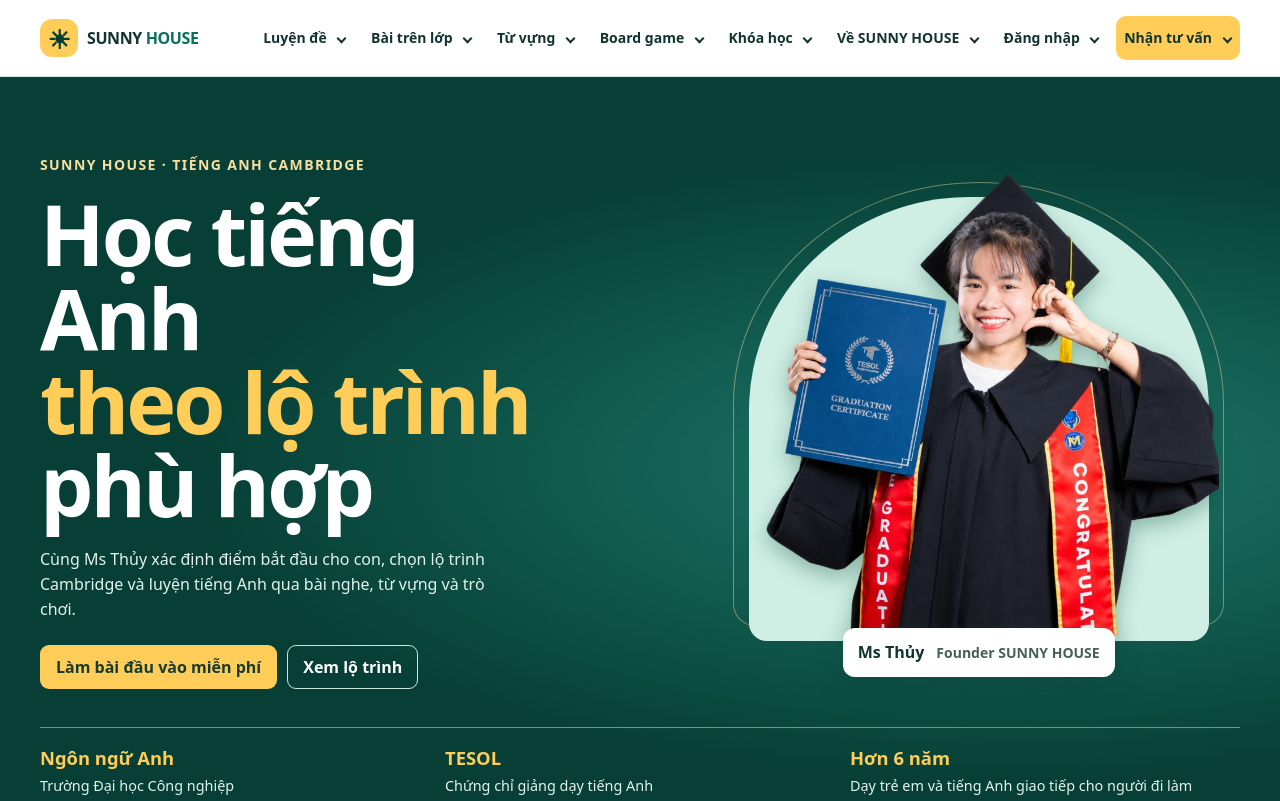
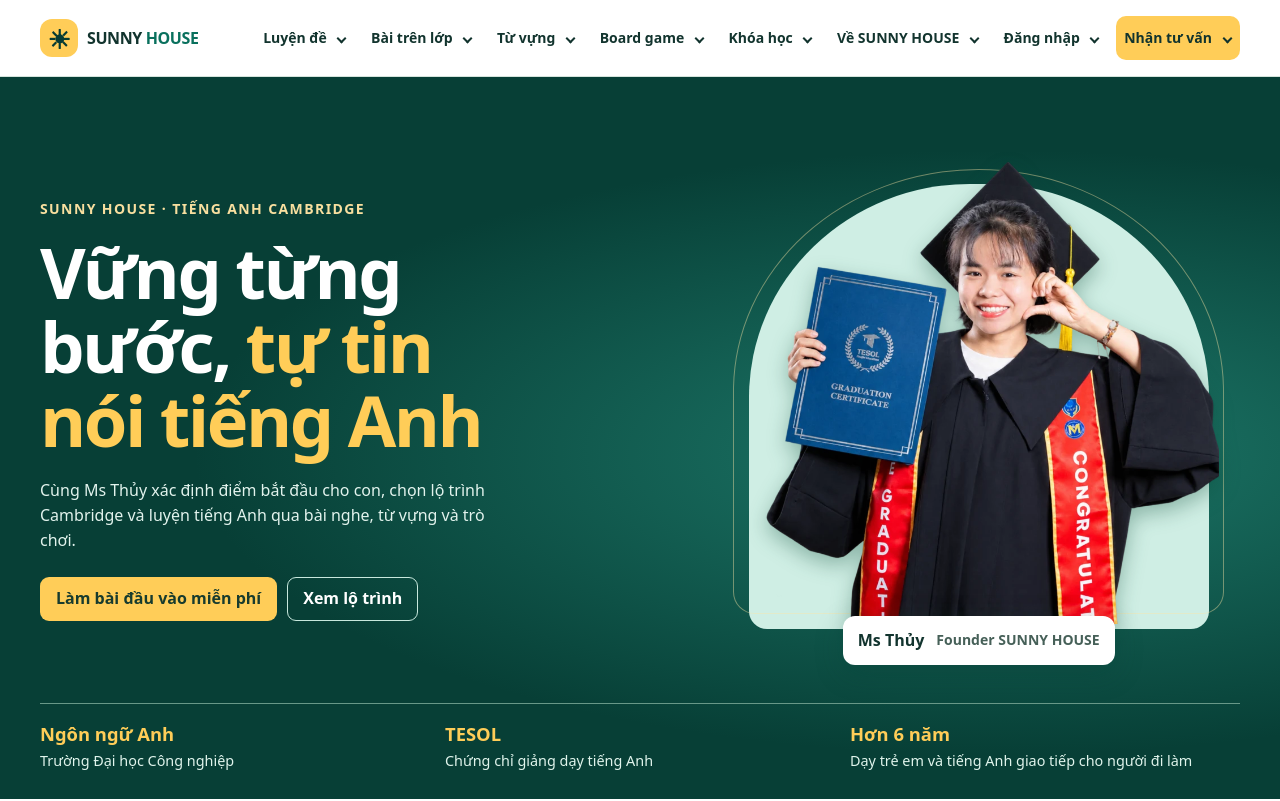
Before and after one commit to tbe80303-arch/sunny-house-website, a website with bundled scripts: page public/index.html in a window 1280 px wide. Shown: the top 801 px of the page. Built offline with nearby package versions, Linux system fonts and the light colour scheme; files whose address does not match are found by name.

Commit message:
Add SUNNY HOUSE headline slogan

```diff
--- a/public/app.js
+++ b/public/app.js
@@ -57,7 +57,7 @@ function home(anchor) {
   main.innerHTML=`<div class="landing">
   <section class="hero"><div class="wrap landing-hero">
     <div class="hero-copy"><p class="hero-label">SUNNY HOUSE · TIẾNG ANH CAMBRIDGE</p>
-      <h1>Học tiếng Anh<br> <em>theo lộ trình</em><br> phù hợp</h1>
+      <h1>Vững từng bước, <em>tự tin nói tiếng Anh</em></h1>
       <p>Cùng Ms Thủy xác định điểm bắt đầu cho con, chọn lộ trình Cambridge và luyện tiếng Anh qua bài nghe, từ vựng và trò chơi.</p>
       <div class="actions">${button('start','Làm bài đầu vào miễn phí','gold')}${button('home/path','Xem lộ trình','outline')}</div>
     </div>
--- a/public/landing.css
+++ b/public/landing.css
@@ -24,7 +24,7 @@
 .landing-hero { display: grid; grid-template-columns: minmax(0,1.08fr) minmax(0,.92fr); align-items: center; gap: clamp(20px, 5vw, 74px); }
 .landing .hero-label, .landing-label { font-size: .875rem; font-weight: 800; letter-spacing: .1em; }
 .landing p.hero-label { color: #f8df9f; margin-bottom: 17px; }
-.landing .hero h1 { font-size: clamp(2.8rem, 6.6vw, 6.1rem); line-height: .99; max-width: 11ch; }
+.landing .hero h1 { font-size: clamp(2.8rem, 5.5vw, 5.25rem); line-height: 1.05; text-wrap: balance; }
 .landing .hero-copy { animation: sunny-hero-in .48s ease-out both; }
 .landing .figure { min-height: 0; animation: sunny-hero-in .58s ease-out both; }
 .landing .figure::before { inset: 6% 6% 7%; border: 0; background: #cfeee4; border-radius: 48% 48% 18px 18px; }
```
